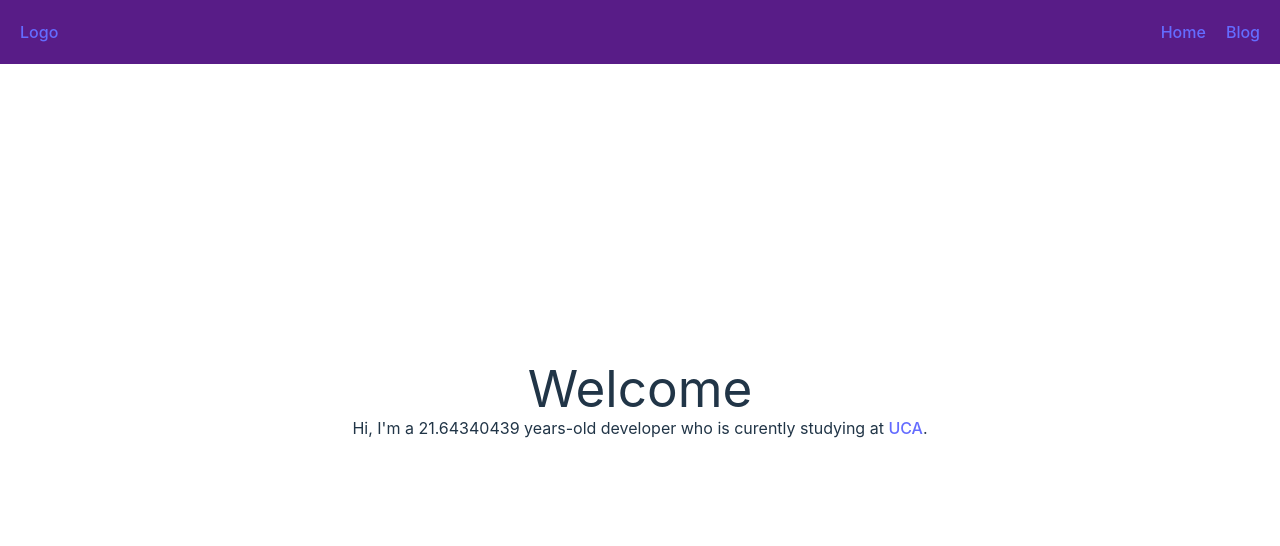
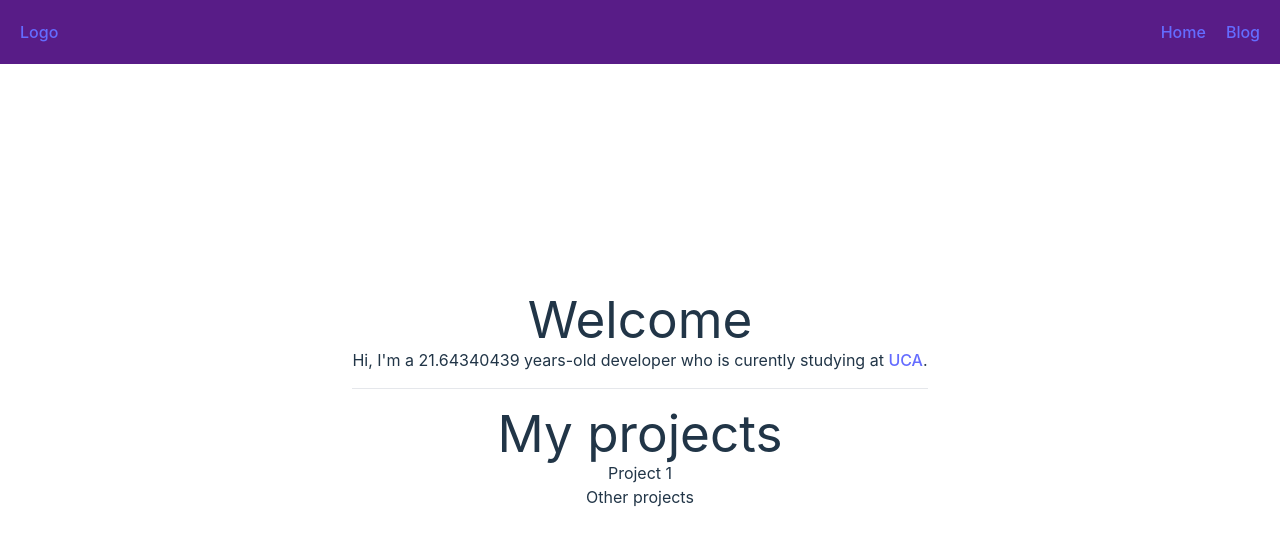
Before and after one commit to Eliaz-LR/Personal-website-v2, a Vue app: page / in a window 1280 px wide. Shown: the top 546 px of the page. Built offline with nearby package versions, Linux system fonts and the light colour scheme.

Commit message:
Added Pinia to the project
:thumbsup:

```diff
--- a/package.json
+++ b/package.json
@@ -10,6 +10,7 @@
   },
   "dependencies": {
     "dayjs": "^1.11.4",
+    "pinia": "^2.0.17",
     "vue": "^3.2.37",
     "vue-router": "^4.1.2"
   },
--- /dev/null
+++ b/src/components/Projects.vue
@@ -0,0 +1,16 @@
+<template>
+    <h1>My projects</h1>
+    {{ projects[0].name }}
+    <h2>Other projects</h2>
+</template>
+
+<script>
+import { useProjectStore } from "../stores/projectStore.js";
+
+export default {
+    setup() {
+        const projects = useProjectStore().getProjects;
+        return { projects };
+    }
+};
+</script>
--- a/src/main.js
+++ b/src/main.js
@@ -2,9 +2,13 @@ import { createApp } from 'vue'
 import './style.css'
 import App from './App.vue'
 import router from "./router";
+import { createPinia } from 'pinia';
 import dayjs from 'dayjs';
 
 const app = createApp(App);
+const pinia = createPinia();
+
+app.use(pinia);
 app.use(router);
 app.config.globalProperties.$dayjs = dayjs;
 app.mount('#app');
--- /dev/null
+++ b/src/stores/projectStore.js
@@ -0,0 +1,21 @@
+import { defineStore } from "pinia";
+
+export const useProjectStore = defineStore("projectStore",{
+    state: () => ({
+        projects: [
+            {
+                id: 1,
+                name: "Project 1",
+                image : "https://picsum.photos/id/1/200/300",
+                description : "Lorem ipsum dolor sit amet, consectetur adipiscing elit.",
+                technologies: [],
+                link: "https://www.google.com",
+                featured: true,
+            }
+        ],
+    }),
+    getters: {
+        getProjects: (state) => state.projects,
+        getFeaturedProjects: (state) => state.projects.filter(project => project.featured),
+    },
+});
--- a/src/views/Home.vue
+++ b/src/views/Home.vue
@@ -1,12 +1,15 @@
 <script>
 import Bio from "../components/Bio.vue";
+import Projects from "../components/Projects.vue";
 export default {
   setup() {},
-  components: { Bio },
+  components: { Bio, Projects },
 };
 </script>
 
 <template>
     <h1>Welcome</h1>
     <Bio/>
+    <hr class=" my-4"/>
+    <Projects/>
 </template>
```
Also changed, not shown: src/components/small/Project.vue (added), 1 other file (tests, documents, lock files or other folders).
